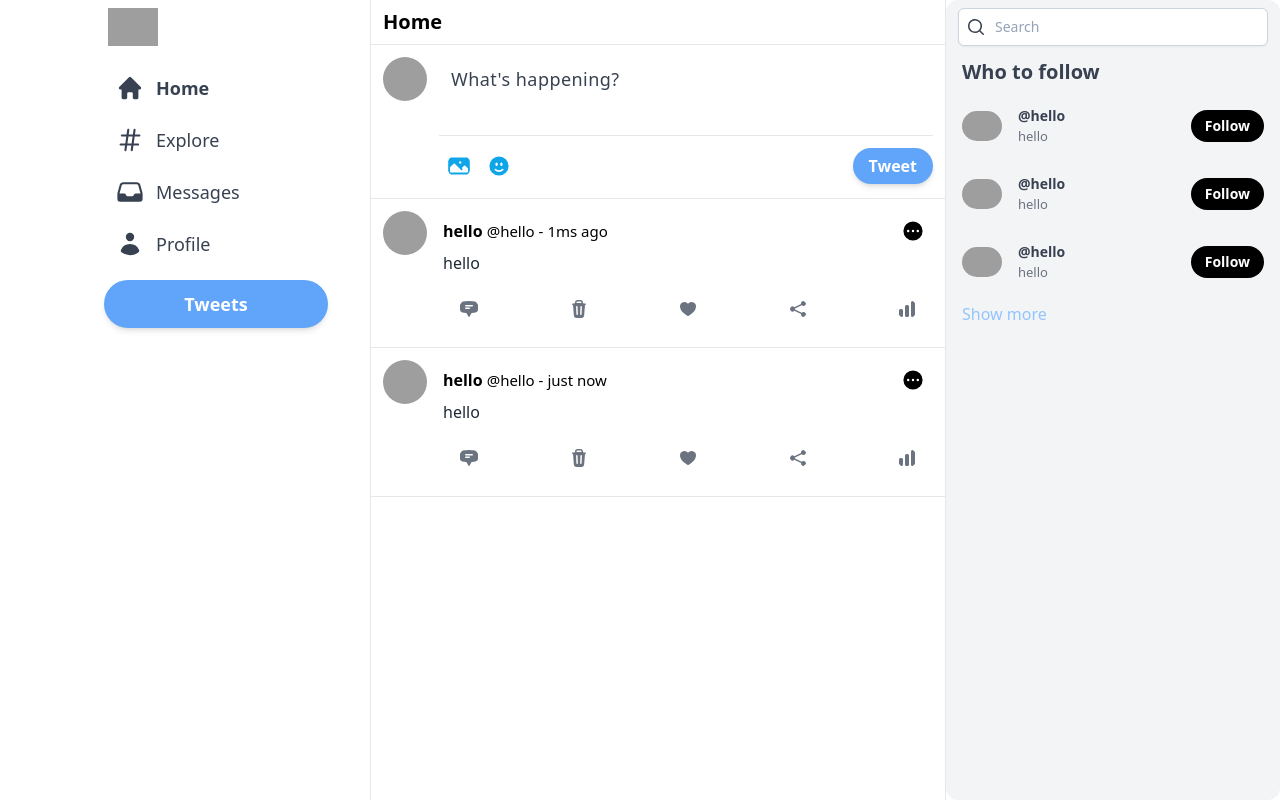
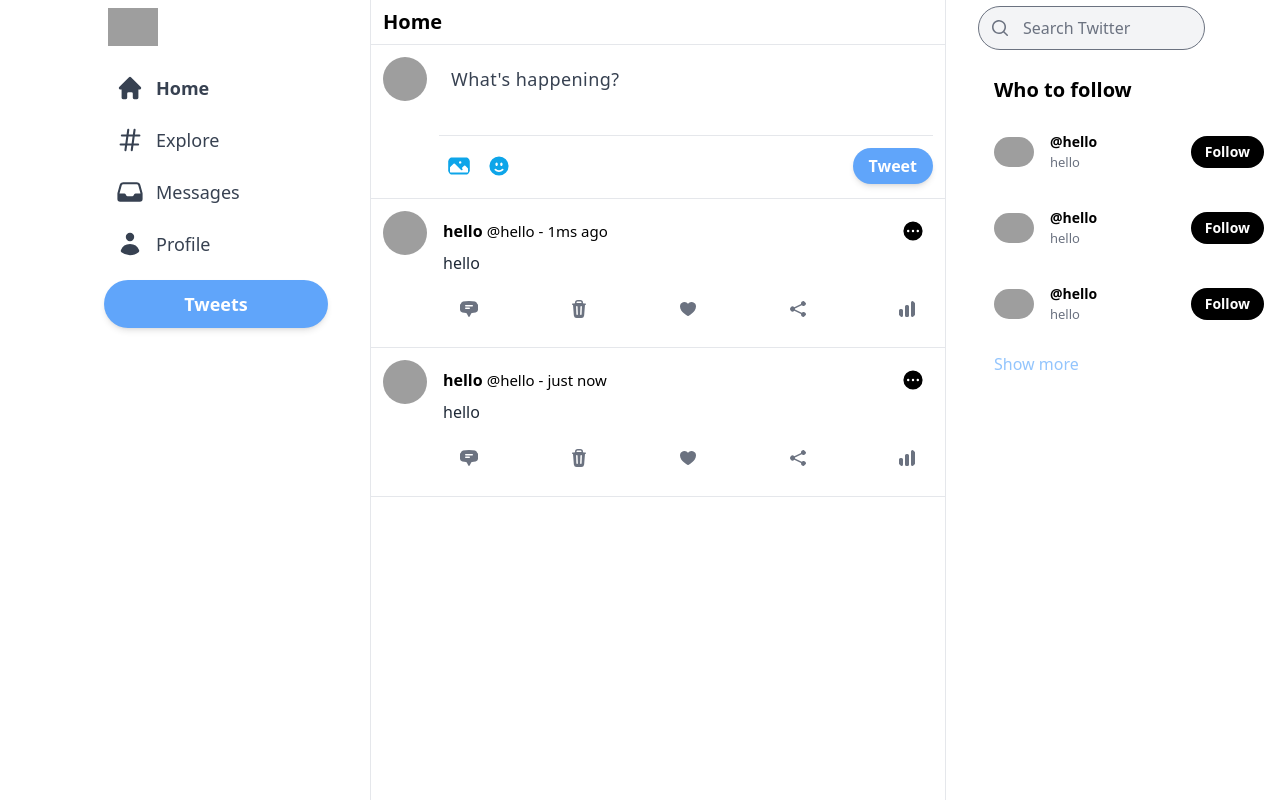
Before and after one commit to ChuiKinHo/CSCI3100_Project, a Next.js app: page / in a window 1280 px wide. Built offline with nearby package versions, Linux system fonts and the light colour scheme; grey boxes are pictures that could not be loaded.

Commit message:
Update Widget.js for style fix

```diff
--- a/src/components/Widget.js
+++ b/src/components/Widget.js
@@ -1,4 +1,5 @@
 import Search from "./Search.js";
+import { MagnifyingGlassIcon } from "@heroicons/react/20/solid";
 
 export default function Widget() {
   const randomUser = [
@@ -34,8 +35,18 @@
     },
   ];
   return (
-    <div className="sticky top-16 text-gray-700 space-y-3 bg-gray-100 pt-2 rounded-xl w-[90%] xl:w-[75%]">
-      <Search />
+    <div div className="xl:w-[600px] hidden lg:inline ml-8 space-y-5">
+      {/* <Search /> */}
+      <div className="w-[90%] xl:w-[75%] sticky top-0 bg-white py-1.5 z-50">
+        <div className="flex items-center p-3 rounded-full  relative">
+          <MagnifyingGlassIcon className="h-5 z-50 text-gray-500" />
+          <input
+            className="absolute inset-0 rounded-full pl-11 border-gray-500 text-gray-700 focus:shadow-lg focus:bg-white bg-gray-100 "
+            type="text"
+            placeholder="Search Twitter"
+          />
+        </div>
+      </div>
       <h4 className="font-bold text-xl px-4">Who to follow</h4>
       {randomUser.map((randomUser) => (
         <div
```
